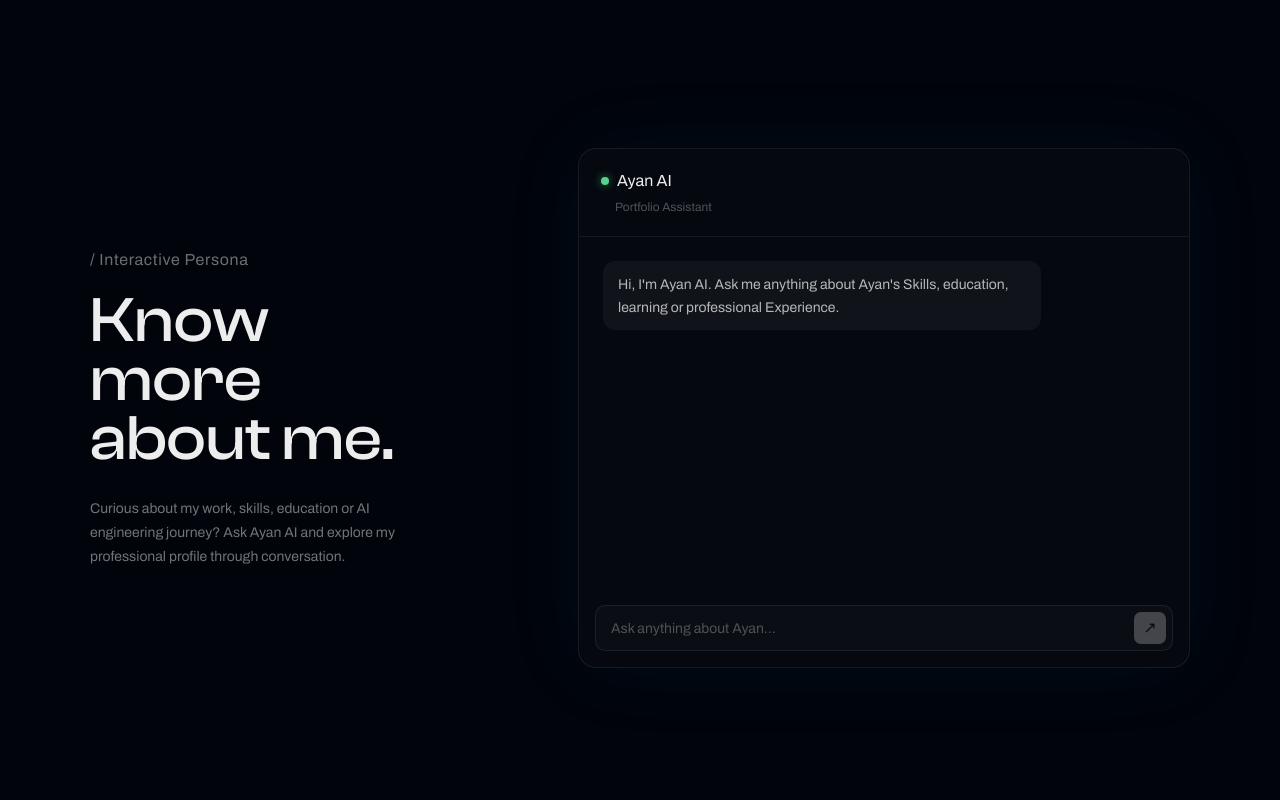
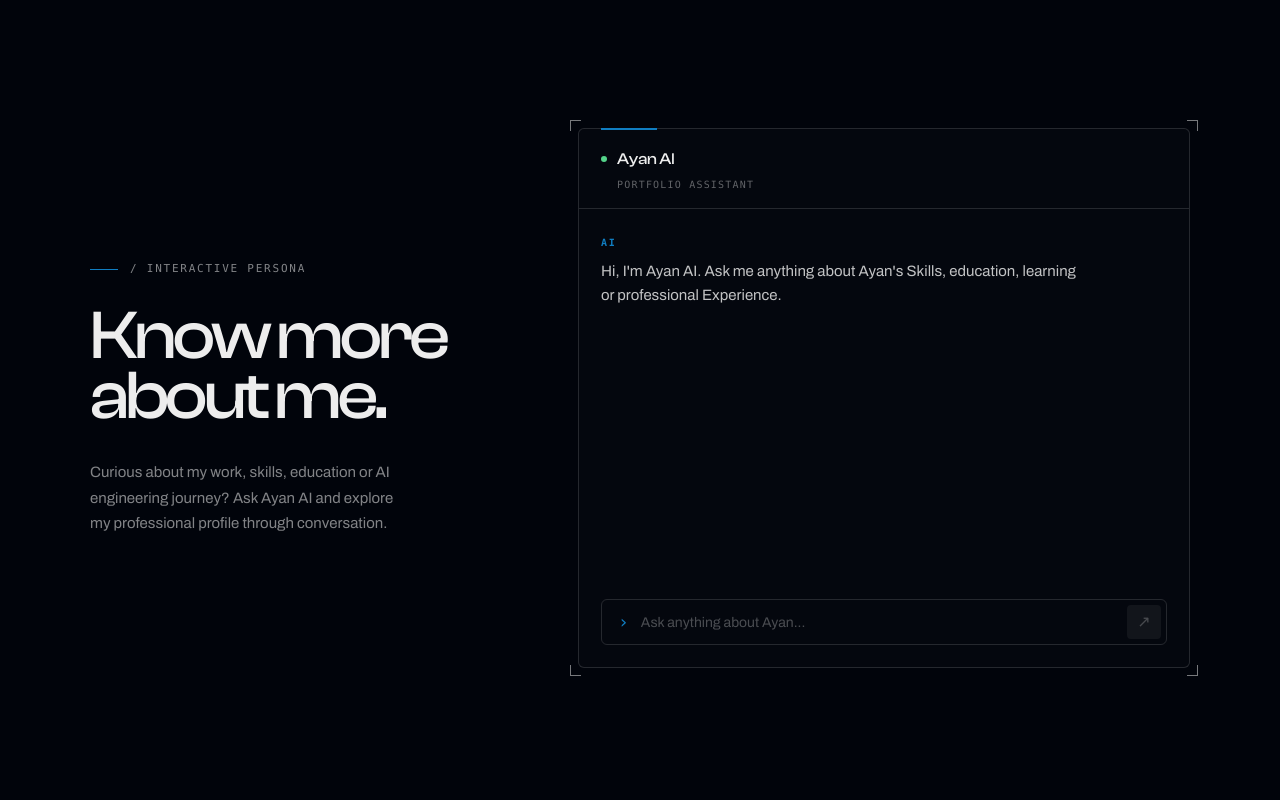
Before and after one commit to AyanJamalii/Portfolio, a Next.js app in the folder frontend/: page / in a window 1280 px wide. Shown: the part 4660-5460 px from the top of the page. Built offline with nearby package versions, Linux system fonts and the light colour scheme.

Commit message:
Redesigned Ai Section

```diff
--- a/frontend/app/globals.css
+++ b/frontend/app/globals.css
@@ -543,89 +543,156 @@ a {
 }
 
 /* AI chat */
+/* AI chat: tokens */
+.ai-section {
+  --ai-fg: #ededed;
+  --ai-bg: #01040b;
+  --ai-blue: #107ec2;
+  --ai-muted: rgba(237, 237, 237, 0.55);
+  --ai-line: rgba(237, 237, 237, 0.14);
+  --ai-mono: ui-monospace, "SF Mono", SFMono-Regular, Menlo, Consolas, monospace;
+}
+
+/* AI chat: section shell */
 .ai-section {
   width: min(1100px, calc(100% - 48px));
   margin: 0 auto;
-  padding: 180px 0;
+  padding: 160px 0;
   display: grid;
   grid-template-columns: 0.8fr 1.2fr;
   gap: 80px;
   align-items: center;
 }
+
+/* AI chat: intro copy */
 .ai-intro {
   max-width: 360px;
 }
 .ai-kicker {
-  display: block;
-  margin-bottom: 20px;
-  color: rgba(237, 237, 237, 0.45);
-  font-family: "Archivo", sans-serif;
-  font-size: 16px;
-  letter-spacing: 0.04em;
+  display: flex;
+  align-items: center;
+  gap: 12px;
+  margin-bottom: 28px;
+  color: var(--ai-muted);
+  font-family: var(--ai-mono);
+  font-size: 11px;
+  letter-spacing: 0.16em;
+  text-transform: uppercase;
+}
+.ai-kicker::before {
+  content: "";
+  width: 28px;
+  height: 1px;
+  background: var(--ai-blue);
 }
 .ai-intro h2 {
   margin: 0;
-  color: #ededed;
+  color: var(--ai-fg);
   font-family: "Clash Display", sans-serif;
-  font-size: clamp(42px, 5vw, 68px);
-  line-height: 0.92;
+  font-size: clamp(44px, 5.4vw, 76px);
+  line-height: 0.88;
   font-weight: 500;
+  letter-spacing: -0.055em;
+}
+.ai-intro h2 span,
+.ai-intro h2 em {
+  font-style: normal;
+  color: var(--ai-blue);
 }
 .ai-intro p {
-  max-width: 330px;
-  margin-top: 28px;
-  color: rgba(237, 237, 237, 0.48);
+  max-width: 320px;
+  margin-top: 32px;
+  color: var(--ai-muted);
   font-family: "Archivo", sans-serif;
-  font-size: 14px;
+  font-size: 15px;
   line-height: 1.7;
 }
+
+/* AI chat: window, corner marks, accent tab */
 .ai-chat {
-  height: 520px;
+  position: relative;
+  height: 540px;
   display: flex;
   flex-direction: column;
-  overflow: hidden;
-  border: 1px solid rgba(237, 237, 237, 0.08);
-  border-radius: 18px;
-  background: rgba(7, 10, 17, 0.82);
-  box-shadow: 0 0 80px rgba(16, 126, 194, 0.08);
+  border: 1px solid var(--ai-line);
+  border-radius: 6px;
+  background: rgba(237, 237, 237, 0.015);
+  transition: border-color 300ms ease;
 }
+.ai-chat:hover {
+  border-color: rgba(237, 237, 237, 0.26);
+}
+.ai-chat::before {
+  content: "";
+  position: absolute;
+  inset: -9px;
+  pointer-events: none;
+  background:
+    linear-gradient(var(--ai-fg), var(--ai-fg)) 0 0 / 11px 1px no-repeat,
+    linear-gradient(var(--ai-fg), var(--ai-fg)) 0 0 / 1px 11px no-repeat,
+    linear-gradient(var(--ai-fg), var(--ai-fg)) 100% 0 / 11px 1px no-repeat,
+    linear-gradient(var(--ai-fg), var(--ai-fg)) 100% 0 / 1px 11px no-repeat,
+    linear-gradient(var(--ai-fg), var(--ai-fg)) 0 100% / 11px 1px no-repeat,
+    linear-gradient(var(--ai-fg), var(--ai-fg)) 0 100% / 1px 11px no-repeat,
+    linear-gradient(var(--ai-fg), var(--ai-fg)) 100% 100% / 11px 1px no-repeat,
+    linear-gradient(var(--ai-fg), var(--ai-fg)) 100% 100% / 1px 11px no-repeat;
+  opacity: 0.5;
+}
+.ai-chat::after {
+  content: "";
+  position: absolute;
+  top: -1px;
+  left: 22px;
+  width: 56px;
+  height: 2px;
+  background: var(--ai-blue);
+  pointer-events: none;
+}
+
+/* AI chat: header */
 .ai-chat-header {
-  padding: 20px 22px;
-  border-bottom: 1px solid rgba(237, 237, 237, 0.07);
+  padding: 18px 22px 16px;
+  border-bottom: 1px solid var(--ai-line);
 }
 .ai-status {
   display: flex;
   align-items: center;
-  gap: 8px;
-  color: #ededed;
-  font-family: "Archivo", sans-serif;
+  gap: 10px;
+  color: var(--ai-fg);
+  font-family: "Clash Display", "Archivo", sans-serif;
   font-size: 16px;
+  font-weight: 500;
+  letter-spacing: -0.01em;
 }
 .ai-status-dot {
-  width: 8px;
-  height: 8px;
+  width: 6px;
+  height: 6px;
   border-radius: 50%;
   background: #54d38a;
-  box-shadow: 0 0 10px rgba(84, 211, 138, 0.6);
+  animation: aiBlink 2s steps(1) infinite;
 }
 .ai-status-text {
   display: block;
-  margin-top: 5px;
-  margin-left: 14px;
-  color: rgba(237, 237, 237, 0.32);
-  font-family: "Archivo", sans-serif;
-  font-size: 12px;
+  margin-top: 6px;
+  margin-left: 16px;
+  color: rgba(237, 237, 237, 0.4);
+  font-family: var(--ai-mono);
+  font-size: 10px;
+  letter-spacing: 0.12em;
+  text-transform: uppercase;
 }
+
+/* AI chat: messages */
 .ai-messages {
-  scrollbar-width: thin;
-  scrollbar-color: rgba(237, 237, 237, 0.18) transparent;
   flex: 1;
   min-height: 0;
   display: flex;
   flex-direction: column;
-  gap: 14px;
-  padding: 24px;
+  gap: 26px;
+  padding: 26px 22px;
   overflow-y: auto;
+  scrollbar-width: thin;
+  scrollbar-color: rgba(237, 237, 237, 0.18) transparent;
 }
 .ai-messages::-webkit-scrollbar {
   width: 4px;
@@ -641,22 +708,35 @@ a {
   background: rgba(237, 237, 237, 0.3);
 }
 .ai-message {
-  max-width: 78%;
-  padding: 12px 15px;
-  border-radius: 12px;
+  max-width: 86%;
   font-family: "Archivo", sans-serif;
-  font-size: 14px;
+  font-size: 15px;
   line-height: 1.6;
+  animation: aiIn 320ms ease-out both;
 }
 .ai-message-ai {
   align-self: flex-start;
-  color: rgba(237, 237, 237, 0.75);
-  background: rgba(237, 237, 237, 0.045);
+  color: rgba(237, 237, 237, 0.82);
+}
+.ai-message-ai::before {
+  content: "AI";
+  display: block;
+  margin-bottom: 8px;
+  color: var(--ai-blue);
+  font-family: var(--ai-mono);
+  font-size: 10px;
+  font-weight: 600;
+  letter-spacing: 0.18em;
 }
 .ai-message-user {
   align-self: flex-end;
-  color: #ededed;
-  background: rgba(16, 126, 194, 0.16);
+  max-width: 78%;
+  padding: 10px 15px;
+  border-radius: 10px 10px 2px 10px;
+  background: var(--ai-fg);
+  color: var(--ai-bg);
+  font-size: 14px;
+  font-weight: 500;
 }
 .ai-message p {
   margin: 0;
@@ -665,25 +745,64 @@ a {
   margin-top: 8px;
 }
 .ai-message ul {
-  margin: 8px 0 0;
+  margin: 10px 0 0;
   padding-left: 18px;
 }
 .ai-message li {
   margin-bottom: 4px;
 }
+.ai-message li::marker {
+  color: var(--ai-blue);
+}
 .ai-message strong {
-  color: #ededed;
+  color: var(--ai-fg);
   font-weight: 600;
 }
+.ai-message code {
+  padding: 2px 6px;
+  border: 1px solid var(--ai-line);
+  border-radius: 4px;
+  background: rgba(237, 237, 237, 0.05);
+  font-family: var(--ai-mono);
+  font-size: 12.5px;
+}
+
+/* AI chat: typing cursor */
+.ai-typing {
+  display: flex;
+  align-items: center;
+  height: 24px;
+}
+.ai-typing span {
+  width: 8px;
+  height: 16px;
+  background: var(--ai-fg);
+  animation: aiBlink 1s steps(1) infinite;
+}
+.ai-typing span:nth-child(n + 2) {
+  display: none;
+}
+
+/* AI chat: input + send */
 .ai-input-wrapper {
   display: flex;
   align-items: center;
-  gap: 10px;
-  margin: 16px;
-  padding: 6px 6px 6px 15px;
-  border: 1px solid rgba(237, 237, 237, 0.08);
-  border-radius: 10px;
-  background: rgba(237, 237, 237, 0.025);
+  gap: 12px;
+  margin: 0 22px 22px;
+  padding: 5px 5px 5px 16px;
+  border: 1px solid var(--ai-line);
+  border-radius: 6px;
+  transition: border-color 200ms ease;
+}
+.ai-input-wrapper::before {
+  content: "\203A";
+  color: var(--ai-blue);
+  font-family: var(--ai-mono);
+  font-size: 18px;
+  line-height: 1;
+}
+.ai-input-wrapper:focus-within {
+  border-color: var(--ai-fg);
 }
 .ai-input-wrapper input {
   min-width: 0;
@@ -691,59 +810,83 @@ a {
   border: 0;
   outline: 0;
   background: transparent;
-  color: #ededed;
+  color: var(--ai-fg);
   font-family: "Archivo", sans-serif;
   font-size: 14px;
+  caret-color: var(--ai-blue);
+  caret-shape: block;
 }
 .ai-input-wrapper input::placeholder {
   color: rgba(237, 237, 237, 0.3);
 }
 .ai-input-wrapper button {
-  width: 32px;
-  height: 32px;
+  width: 34px;
+  height: 34px;
   flex-shrink: 0;
+  display: grid;
+  place-items: center;
   border: 0;
-  border-radius: 7px;
-  background: #ededed;
-  color: #01040b;
+  border-radius: 4px;
+  background: var(--ai-fg);
+  color: var(--ai-bg);
   cursor: pointer;
-  transition: opacity 200ms ease, transform 200ms ease;
+  transition: background 180ms ease, color 180ms ease;
 }
 .ai-input-wrapper button:hover:not(:disabled) {
-  transform: translateY(-1px);
+  background: var(--ai-blue);
+  color: var(--ai-fg);
 }
 .ai-input-wrapper button:disabled {
   cursor: default;
-  opacity: 0.25;
+  background: rgba(237, 237, 237, 0.06);
+  color: rgba(237, 237, 237, 0.25);
 }
-.ai-typing {
-  display: flex;
-  align-items: center;
-  gap: 4px;
+
+/* AI chat: keyframes */
+@keyframes aiIn {
+  from {
+    opacity: 0;
+    transform: translateY(8px);
+  }
+  to {
+    opacity: 1;
+    transform: none;
+  }
 }
-.ai-typing span {
-  width: 4px;
-  height: 4px;
-  border-radius: 50%;
-  background: rgba(237, 237, 237, 0.5);
-  animation: aiTyping 1s infinite ease-in-out;
+@keyframes aiBlink {
+  50% {
+    opacity: 0;
+  }
 }
-.ai-typing span:nth-child(2) {
-  animation-delay: 120ms;
+
+/* AI chat: mobile */
+@media (max-width: 700px) {
+  .ai-section {
+    width: min(100% - 40px, 600px);
+    padding: 110px 0;
+    grid-template-columns: 1fr;
+    gap: 45px;
+  }
+  .ai-intro {
+    max-width: 100%;
+  }
+  .ai-intro p {
+    max-width: 100%;
+  }
+  .ai-chat {
+    height: 500px;
+  }
+  .ai-message {
+    max-width: 92%;
+  }
 }
-.ai-typing span:nth-child(3) {
-  animation-delay: 240ms;
-}
-@keyframes aiTyping {
-  0%,
-  60%,
-  100% {
-    opacity: 0.25;
-    transform: translateY(0);
-  }
-  30% {
-    opacity: 1;
-    transform: translateY(-2px);
+
+/* AI chat: reduced motion */
+@media (prefers-reduced-motion: reduce) {
+  .ai-status-dot,
+  .ai-typing span,
+  .ai-message {
+    animation: none !important;
   }
 }
 
--- a/frontend/app/layout.tsx
+++ b/frontend/app/layout.tsx
@@ -6,7 +6,7 @@ import { cn } from "@/lib/utils";
 const geist = Geist({subsets:['latin'],variable:'--font-sans'});
 
 export const metadata: Metadata = {
-  title: "Ayan.J — AI Frontend Developer",
+  title: "Ayan J. — AI Frontend Developer",
   description:
     "Portfolio of Ayan Jamali — AI engineering and frontend development.",
 };
```
